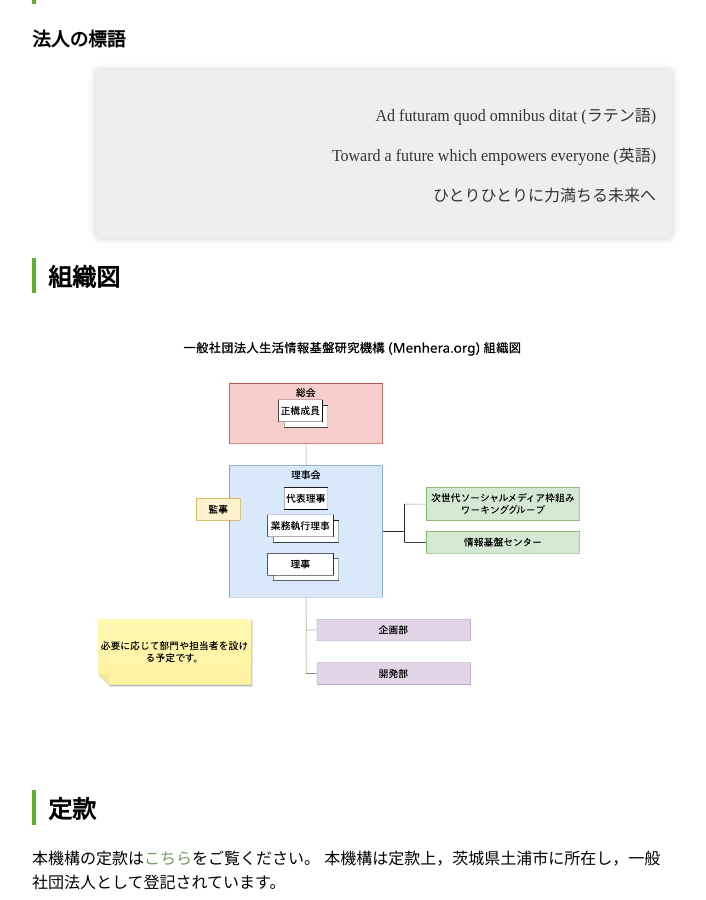
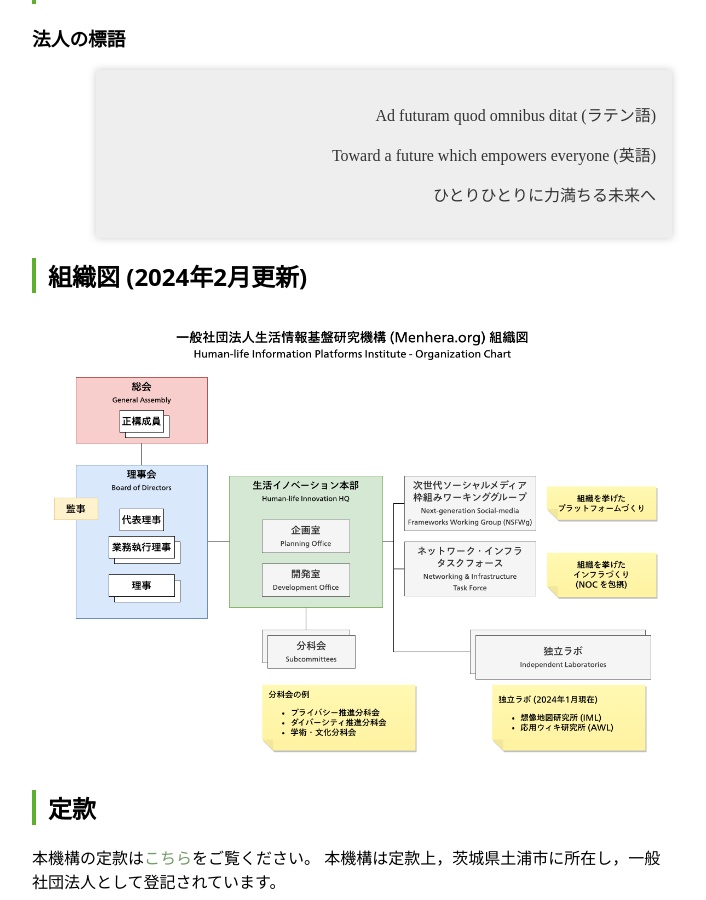
Before and after one commit to menhera-org/menhera.jp, a Jekyll site: the page built from about.html, in a window 1280 px wide and 900 px high, scrolled down 744 px. Shown: the whole window, without its empty margins (288-994 px from the left). Built offline with Jekyll 4.4.1, drawn with Linux system fonts in a browser that asks for light colours.

Commit message:
組織図の更新

```diff
--- a/about.html
+++ b/about.html
@@ -27,8 +27,8 @@
 </blockquote>
 </section>
 <section>
-<h2>組織図</h2>
-<img id="org-structure" src="{{ relBase }}/assets/img/org-structure.png" alt="組織図"/>
+<h2>組織図 (2024年2月更新)</h2>
+<img id="org-structure" src="{{ relBase }}/assets/img/202401-org-structure.png" alt="組織図"/>
 </section>
 <section>
 <h2>定款</h2>
```
Also changed, not shown: assets/img/202401-org-structure.png (added).
